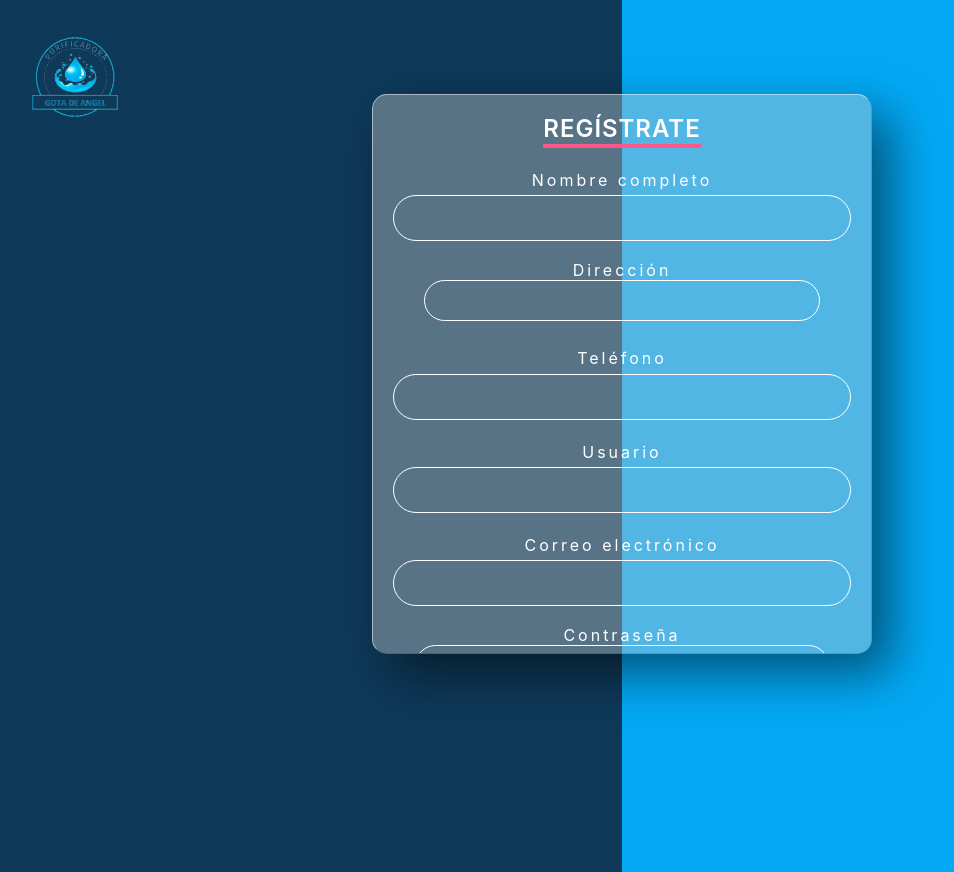
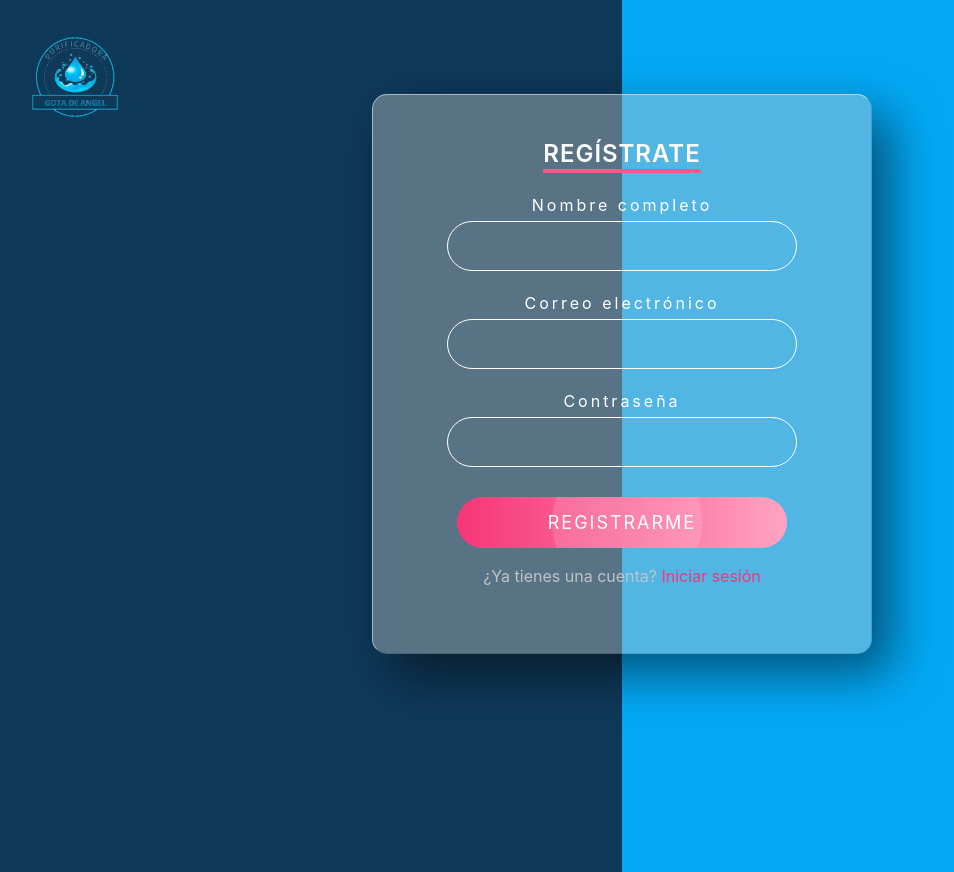
Before and after one commit to YaelMalia/purificadora, a PHP site: page /Registrate.php in a window 1280 px wide. Shown: the whole page, without its empty margins (18-972 px from the left). Run offline with PHP 8.4, Linux system fonts and the light colour scheme.

Commit message:
Funcionalidad en la parte de registrar (ya se insertan los datos en la bd)

```diff
--- a/Registrate.php
+++ b/Registrate.php
@@ -1,5 +1,6 @@
 <!DOCTYPE html>
 <html lang="en">
+
 <head>
   <meta charset="UTF-8">
   <meta http-equiv="X-UA-Compatible" content="IE=edge">
@@ -7,6 +8,7 @@
   <link rel="stylesheet" type="text/css" href="css/bootstrap.css">
   <link rel="stylesheet" href="css/styleregistrar.css">
   <script src="js/verifRegistrar.js"></script>
+  <script src="js/jquery.js"></script>
   <script src="alertify/alertify.js"></script>
   <link rel="stylesheet" href="alertify/alertify.css">
   <title>Registrarse</title>
@@ -22,6 +24,7 @@
     -moz-appearance: textfield;
   }
 </style>
+
 <body>
 
   <div class="container-fluid">
@@ -31,43 +34,29 @@
       <img src="sources/images/logo-purificadora.png" alt="Purificadora gota de ángel" class="logo-img">
       <div class="col-md-8 login">
         <div class="card">
-                <div class="Contenido" style = "overflow-y: scroll;">
+          <div class="Contenido">
             <h2>Regístrate</h2>
             <form action="Registrate.php" method="post">
 
               <div class="inputBx">
                 <h4>Nombre completo </h4>
-                        <input type="text" id = "inputNombreC">
+                <input type="text" id="inputNombreC">
+              </div>
+
+
+              <div class="inputBx">
+                <h4>Correo electrónico </h4>
+                <input type="email" id="inputCorreo">
               </div>
 
               <div class="inputBx">
-                        <h4>Dirección</span>
-                        <input type = "text" id = "inputDireccion" >
-                      </div>
-
-                      <div class="inputBx">
-                        <h4>Teléfono </h4>
-                        <input type="number" id = "inputTelf">
-                      </div>
-
-                      <div class="inputBx">
-                        <h4>Usuario </h4>
-                        <input type="text" id = "inputUser">
-                      </div>
-
-                      <div class="inputBx">
-                        <h4>Correo electrónico </h4>
-                        <input type="email" id = "inputCorreo">
-                      </div>
-
-                      <div class="inputBx">
-                        <h4>Contraseña</span>
-                        <input type="password" id = "inputPass">
+                <h4>Contraseña</h4>
+                <input type="password" id="inputPass">
               </div>
 
 
 
-                       <div class="animated" id="an" onclick="return VerifReg();">
+              <div class="animated" id="an" onclick="return validar();">
                 <span style="left: 170px; top:25px;"></span>
                 Registrarme
               </div>
@@ -84,6 +73,47 @@
     </div>
     <!--FIN COLUMNAS DE LA TARJETA-->
   </div>
+  <!------SECCIÓN JAVASCRIPT------>
+  <script>
+    function validar() {
+      let name = $("#inputNombreC")[0].value;
+      let correo = $("#inputCorreo")[0].value;
+      let pass = $("#inputPass")[0].value;
 
+      if (name == "" || correo == "" || pass == "") {
+        alertify.alert("AVISO", "Algunos campos no están llenos")
+      }
+      else
+      {
+
+        let parametros =
+        {
+          "name": name,
+          "correo": correo,
+          "pass":pass
+        };
+
+        $.ajax({
+          type: 'POST',
+          url: "ValidaReg.php",
+          data: parametros,
+          async: false,
+          success:function(r)
+          {
+            if(r=="si")
+            {
+              alertify.alert("ÉXITO","El usuario se ha registrado con éxito!")
+            }
+            if(r=="no")
+            {
+              alertify.alert("ERROR","Algo ha salido mal!")
+            }
+          }
+        });
+      }
+
+    }
+  </script>
 </body>
+
 </html>
--- a/css/styleregistrar.css
+++ b/css/styleregistrar.css
@@ -67,7 +67,7 @@ body
 .login .card .Contenido .inputBx h4
 {
     font-size: 16px;
-    margin-bottom: 5px;
+    margin-bottom:6px;
     display: inline-block;
     color: #fff;
     font-weight: 400;
@@ -78,7 +78,8 @@ body
 
 .login .card .Contenido .inputBx input
 {
-    width: 100%;
+    width: 350px;
+    height: 50px;
     padding: 10px 20px;
     outline: none;
     font-weight: 400;
--- a/js/verifRegistrar.js
+++ b/js/verifRegistrar.js
@@ -1,6 +1,6 @@
 
 
-function VerifReg(){
+/*function VerifReg(){
     let nombreC = document.getElementById("inputNombreC").value;
     let direccion = document.getElementById("inputDireccion").value;
     let telefono = document.getElementById("inputTelf").value;
@@ -41,3 +41,4 @@ function VerifReg(){
         }
     }
 }
+*/
```
Also changed, not shown: ValidaReg.php (added, +17 -0 lines). Lines whose indentation alone changed are shown as unchanged.
